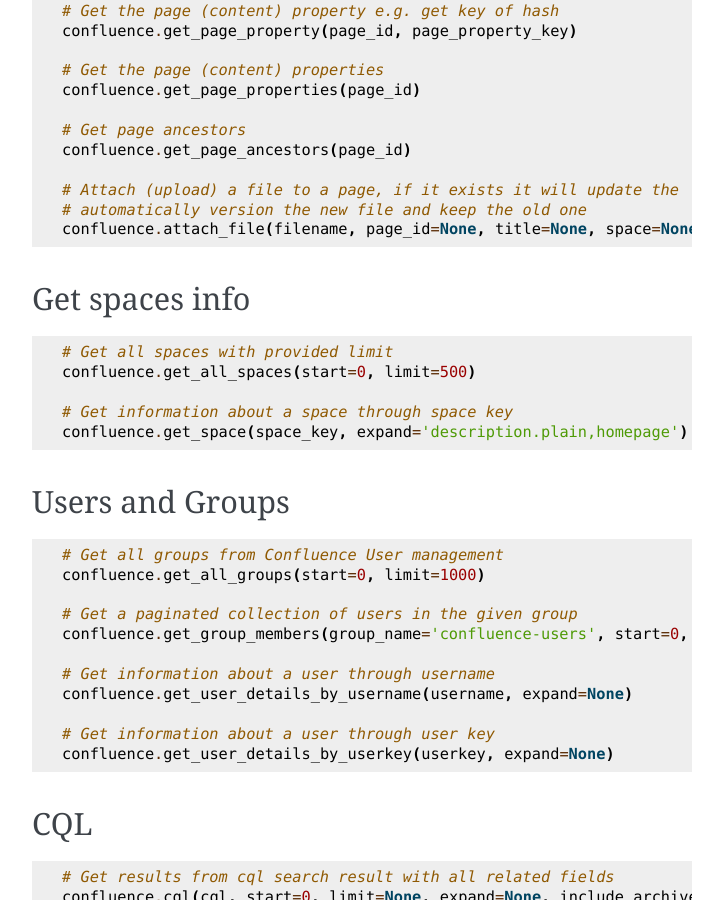
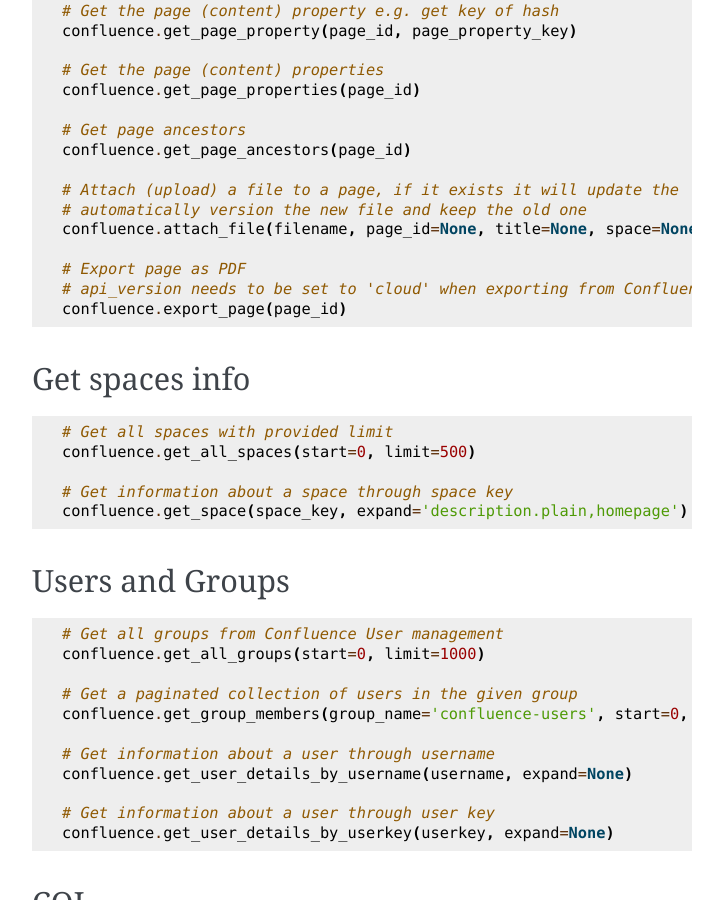
Before and after one commit to atlassian-api/atlassian-python-api, a Sphinx documentation site: the page built from docs/confluence.rst, in a window 1280 px wide and 900 px high, scrolled down 1616 px. Shown: the whole window, without its empty margins (388-1111 px from the left). Built offline with Sphinx 7.4.7, drawn with Linux system fonts in a browser that asks for light colours; pages that are not in the unit, such as notebooks, are missing from menus.

Commit message:
Added documentation for confluence.export_page method

```diff
--- a/docs/confluence.rst
+++ b/docs/confluence.rst
@@ -92,6 +92,10 @@
     # automatically version the new file and keep the old one
     confluence.attach_file(filename, page_id=None, title=None, space=None, comment=None)
 
+    # Export page as PDF
+    # api_version needs to be set to 'cloud' when exporting from Confluence Cloud.
+    confluence.export_page(page_id)
+
 Get spaces info
 ---------------
 
```
